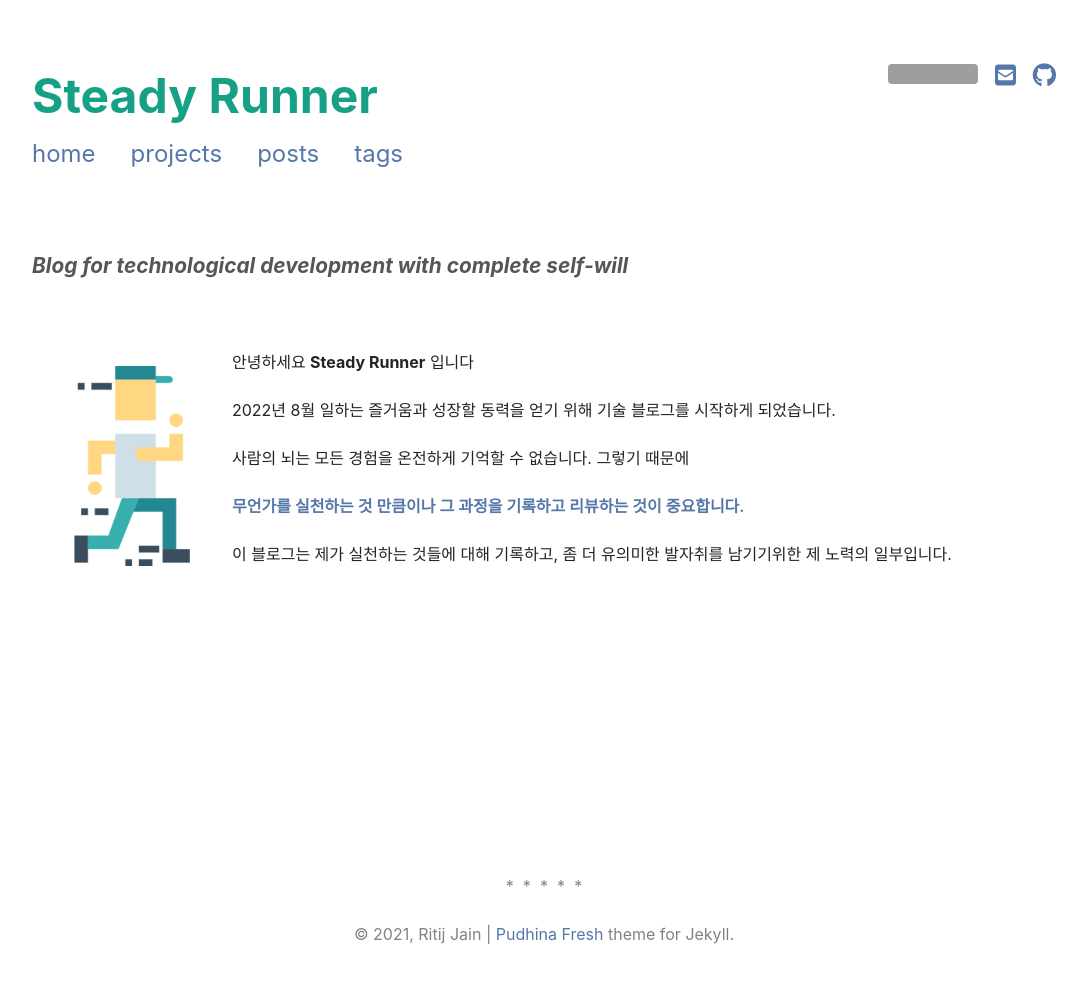
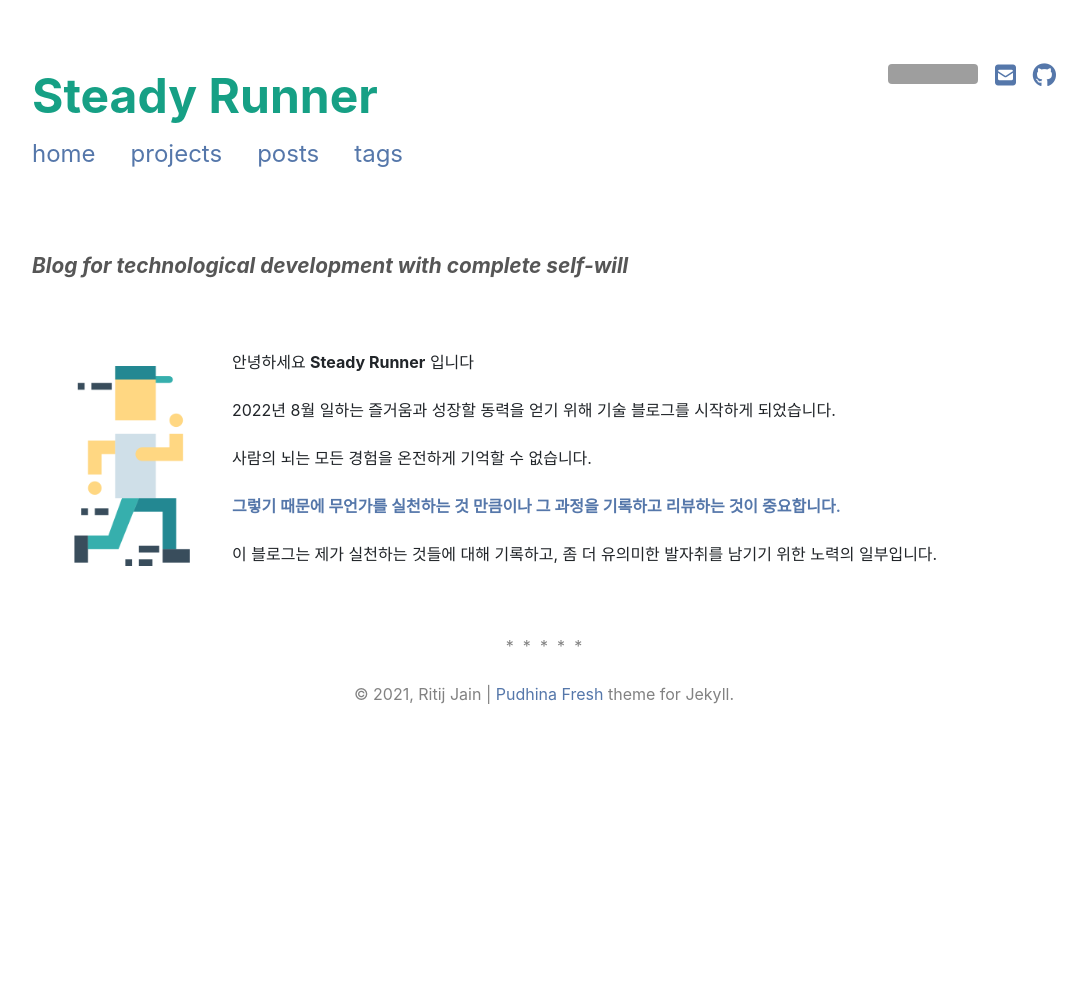
Before and after one commit to StdRunner/StdRunner.github.io, a Jekyll site: the page built from index.md, in a window 1280 px wide. Shown: the whole page, without its empty margins (96-1183 px from the left). Built offline with Jekyll 4.4.1, drawn with Linux system fonts in a browser that asks for light colours; nearby versions of some CDN libraries; after the commit the page ends 900 px from its top, so only the background shows below that; grey boxes are pictures that could not be loaded.

Commit message:
블로그 index 페이지 수정

```diff
--- a/index.md
+++ b/index.md
@@ -14,15 +14,8 @@ sitemap:
     <div>
         <p>안녕하세요 <b>Steady Runner</b> 입니다</p>
         <p>2022년 8월 일하는 즐거움과 성장할 동력을 얻기 위해 기술 블로그를 시작하게 되었습니다.</p>
-        <p>사람의 뇌는 모든 경험을 온전하게 기억할 수 없습니다. 그렇기 때문에</p>
-        <p style="color: #57a; font-weight: 600;">무언가를 실천하는 것 만큼이나 그 과정을 기록하고 리뷰하는 것이 중요합니다.</p>
-        <p>이 블로그는 제가 실천하는 것들에 대해 기록하고, 좀 더 유의미한 발자취를 남기기위한 제 노력의 일부입니다.</p>
+        <p>사람의 뇌는 모든 경험을 온전하게 기억할 수 없습니다. </p>
+        <p style="color: #57a; font-weight: 600;">그렇기 때문에 무언가를 실천하는 것 만큼이나 그 과정을 기록하고 리뷰하는 것이 중요합니다.</p>
+        <p>이 블로그는 제가 실천하는 것들에 대해 기록하고, 좀 더 유의미한 발자취를 남기기 위한 노력의 일부입니다.</p>
     </div>
 </div>
-<br>
-<br>
-<br>
-<br>
-<br>
-<br>
-<br>
```
